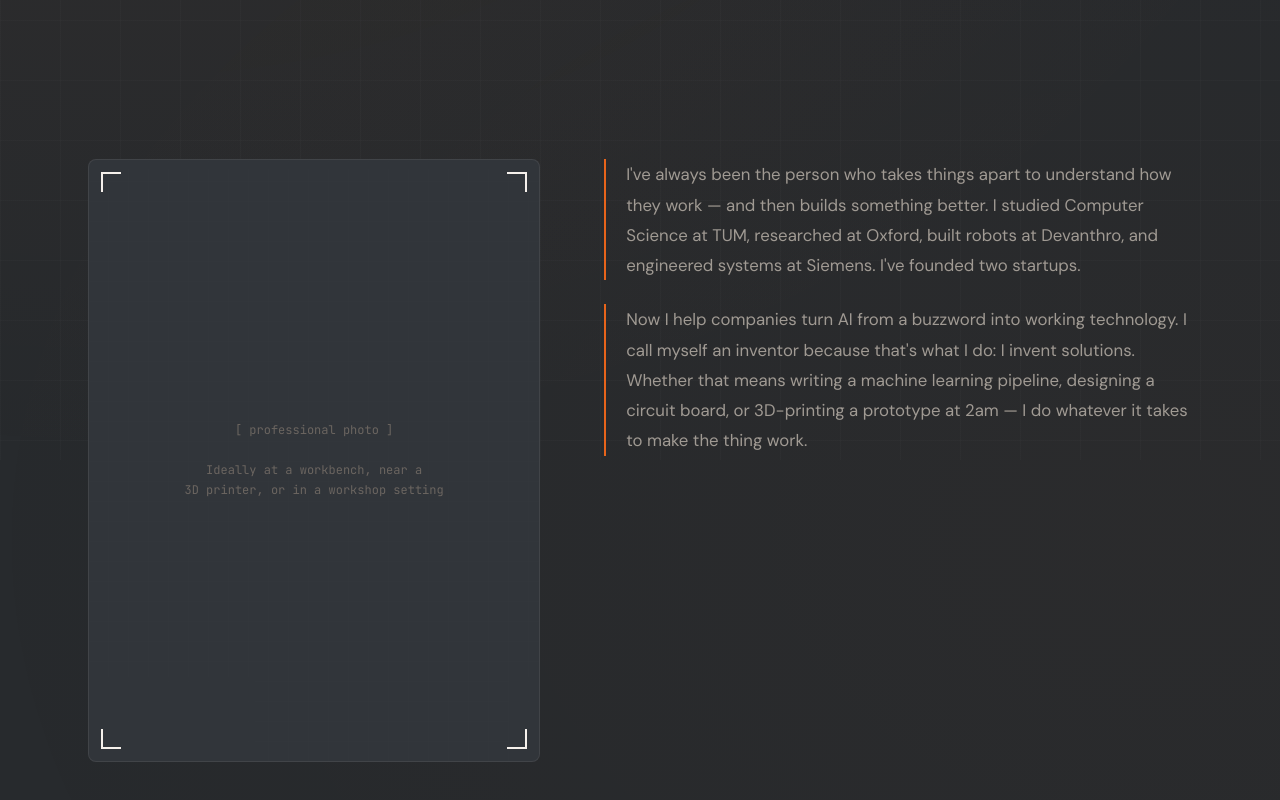
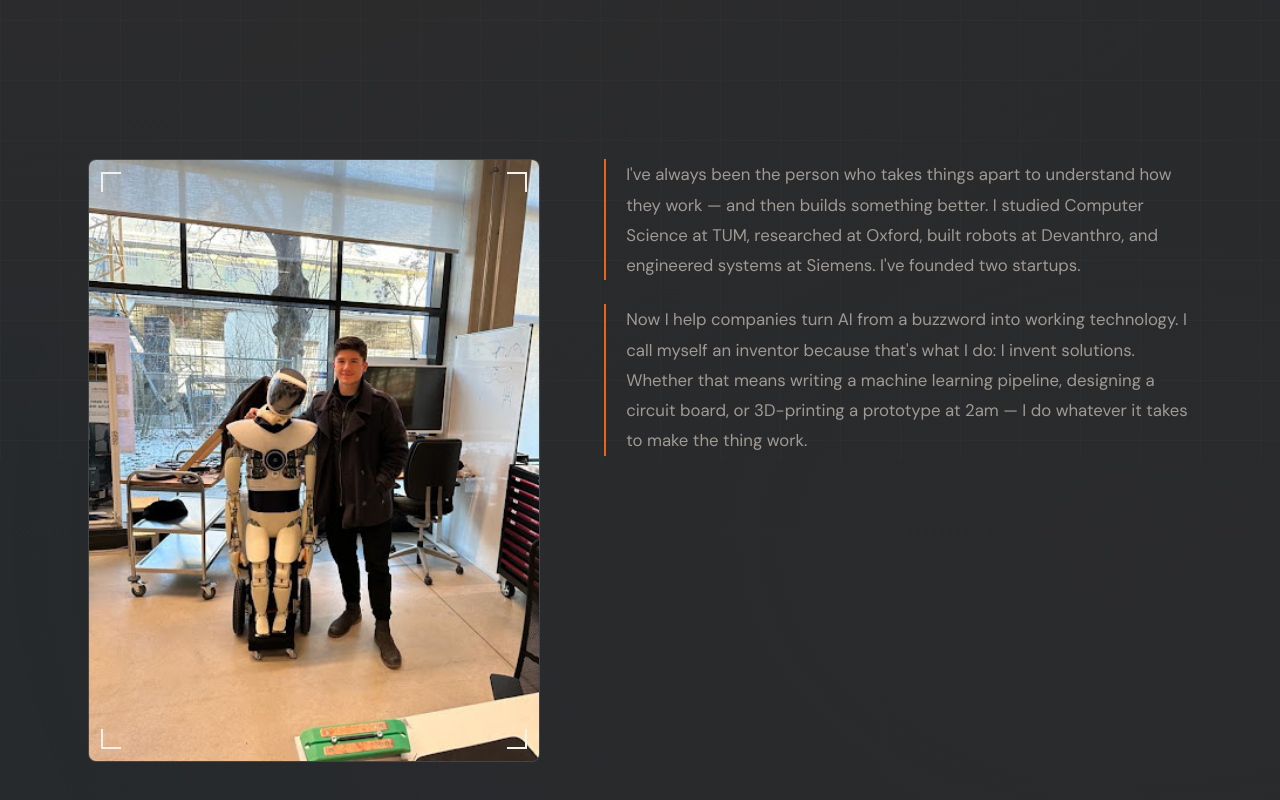
Before and after one commit to MarcelKueck/mdkengineering, a Next.js app: page /about in a window 1280 px wide. Shown: the part 340-1140 px from the top of the page. Built offline with nearby package versions, Linux system fonts and the light colour scheme.

Commit message:
adjusted photo

```diff
--- a/src/app/about/page.tsx
+++ b/src/app/about/page.tsx
@@ -1,5 +1,6 @@
 import type { Metadata } from 'next';
 import Link from 'next/link';
+import Image from 'next/image';
 import styles from './about.module.css';
 
 export const metadata: Metadata = {
@@ -27,16 +28,18 @@ export default function AboutPage() {
         <div className="container">
           <div className={styles.aboutGrid}>
             <div className={styles.aboutPhoto}>
-              <div className={styles.aboutPhotoPattern} />
+              <Image
+                src="/marcel.jpg"
+                alt="Marcel Koch — AI Engineer & Founder of MDK Engineering"
+                fill
+                sizes="(max-width: 768px) 100vw, 400px"
+                style={{ objectFit: 'cover' }}
+                priority
+              />
               <div className={`${styles.aboutPhotoCorner} ${styles.cornerTl}`} />
               <div className={`${styles.aboutPhotoCorner} ${styles.cornerTr}`} />
               <div className={`${styles.aboutPhotoCorner} ${styles.cornerBl}`} />
               <div className={`${styles.aboutPhotoCorner} ${styles.cornerBr}`} />
-              <span className={styles.aboutPhotoLabel}>
-                [ professional photo ]
-                <br /><br />
-                Ideally at a workbench, near a<br />3D printer, or in a workshop setting
-              </span>
             </div>
 
             <div className={styles.aboutText}>
--- a/src/app/page.tsx
+++ b/src/app/page.tsx
@@ -1,4 +1,5 @@
 import Link from 'next/link';
+import Image from 'next/image';
 import styles from './home.module.css';
 import ContactForm from '@/components/ContactForm';
 
@@ -288,19 +289,18 @@ export default function Home() {
 
           <div className={`${styles.aboutGrid} reveal reveal-delay-1`}>
             <div className={styles.aboutPhoto}>
-              <div className={styles.aboutPhotoPattern} />
+              <Image
+                src="/marcel.jpg"
+                alt="Marcel Koch — AI Engineer & Founder of MDK Engineering"
+                fill
+                sizes="(max-width: 768px) 100vw, 400px"
+                style={{ objectFit: 'cover' }}
+                priority={false}
+              />
               <div className={`${styles.aboutPhotoCorner} ${styles.cornerTl}`} />
               <div className={`${styles.aboutPhotoCorner} ${styles.cornerTr}`} />
               <div className={`${styles.aboutPhotoCorner} ${styles.cornerBl}`} />
               <div className={`${styles.aboutPhotoCorner} ${styles.cornerBr}`} />
-              <span className={styles.aboutPhotoLabel}>
-                [ professional photo ]
-                <br />
-                <br />
-                Ideally at a workbench, near a
-                <br />
-                3D printer, or in a workshop setting
-              </span>
             </div>
 
             <div className={styles.aboutText}>
```
